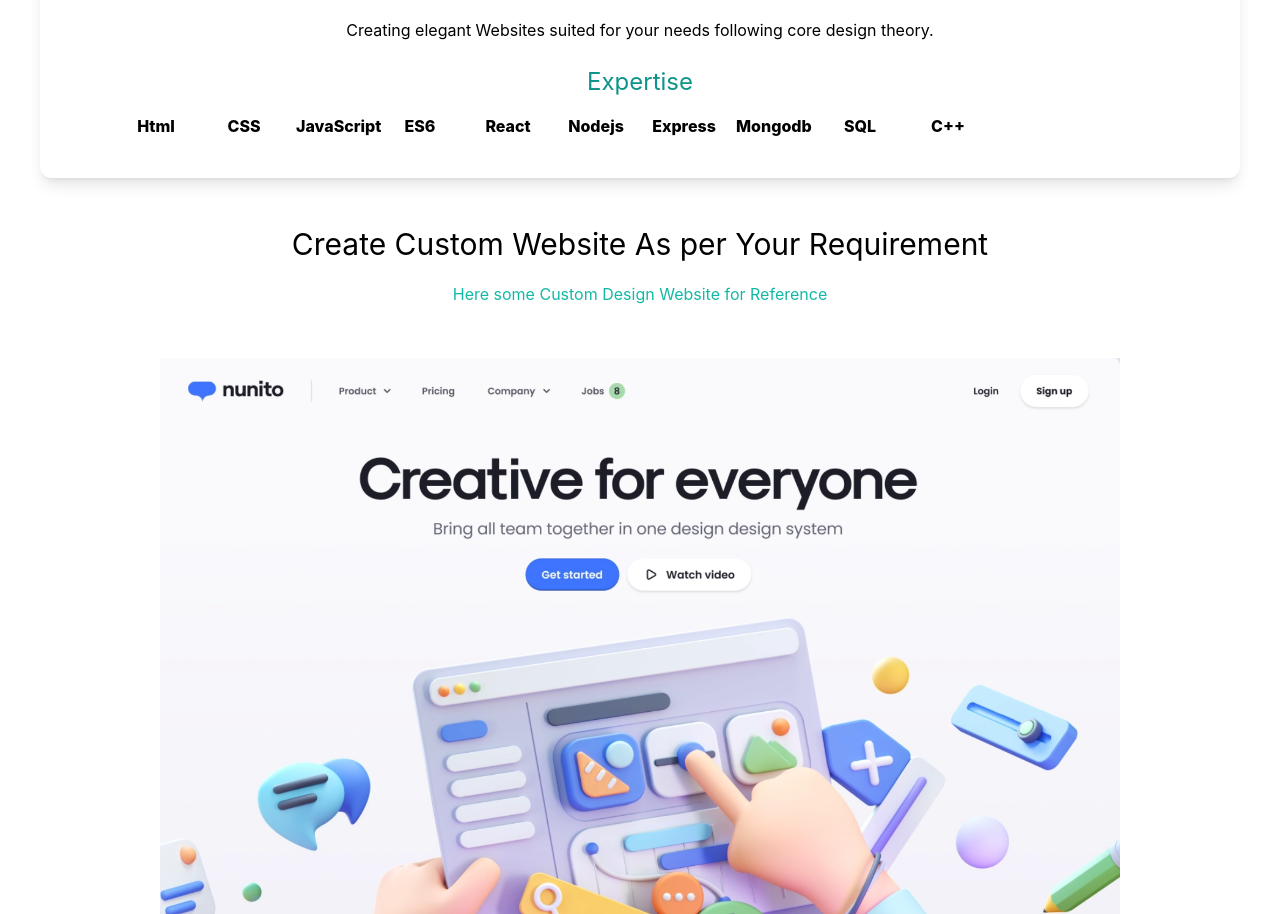
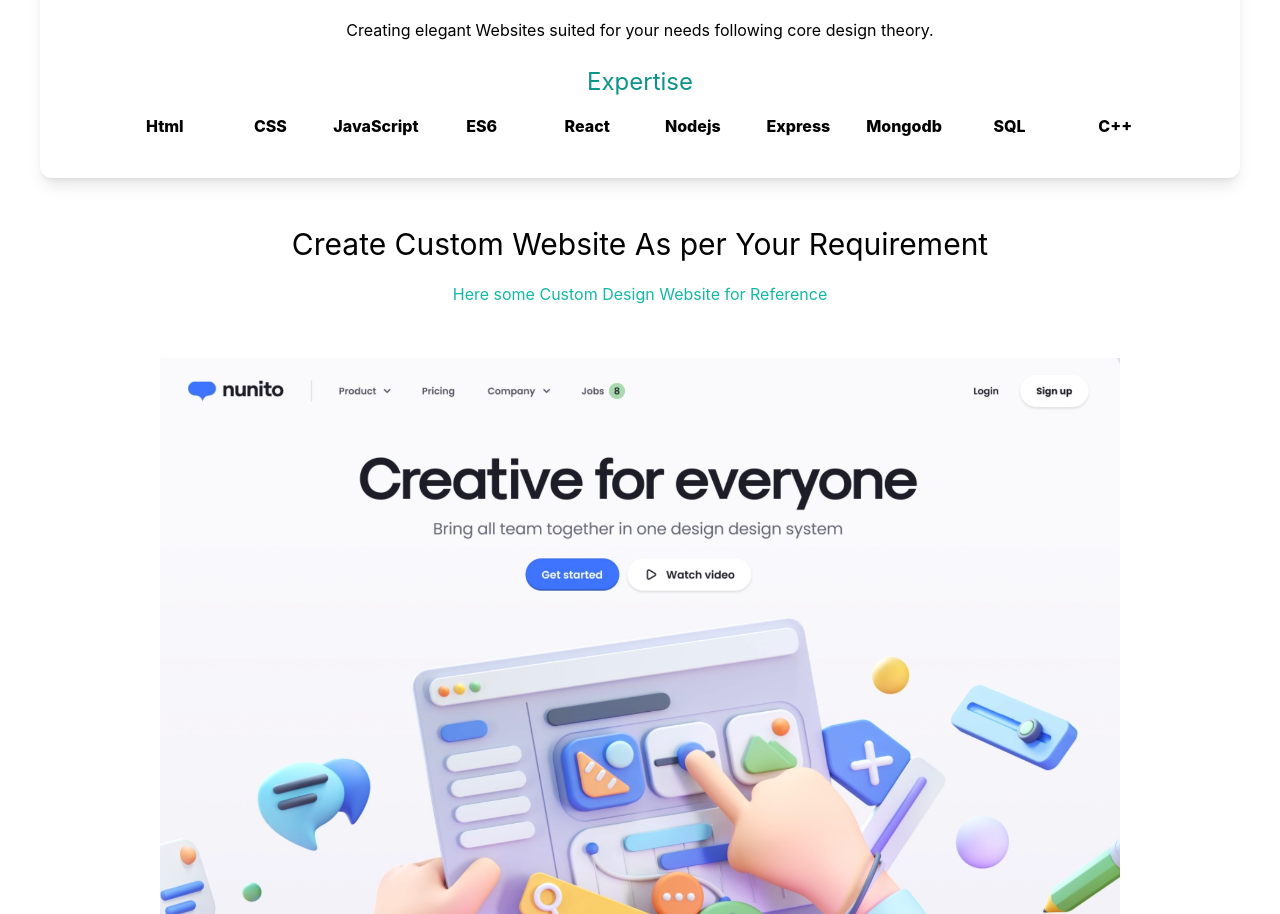
Before and after one commit to Saad-Khan7223/Portolio, a React (Create React App) app: page / in a window 1280 px wide. Shown: the part 1386-2300 px from the top of the page. Built offline with nearby package versions, Linux system fonts and the light colour scheme.

Commit message:
customization v1

```diff
--- a/src/components/Projects/Project.js
+++ b/src/components/Projects/Project.js
@@ -11,7 +11,7 @@ export default function Project() {
             design theory.
             </p>
             <h4 className='py-4 text-2xl text-teal-600'>Expertise</h4>
-            <ul className= 'grid xsm:grid-cols-1 gap-4 md:grid-cols-2 xl:grid-cols-12 sm:grid-cols-2 ml-10 mr-10'>
+            <ul className= 'grid xsm:grid-cols-1 gap-4 md:grid-cols-2 xl:grid-cols-10 sm:grid-cols-2 ml-10 mr-10'>
             <li className='text-black py1 font-extrabold dark:text-white'>Html</li>
             <li className='text-black py1 font-extrabold dark:text-white '>CSS</li>
             <li className='text-black py1 font-extrabold dark:text-white'>JavaScript</li>
```
